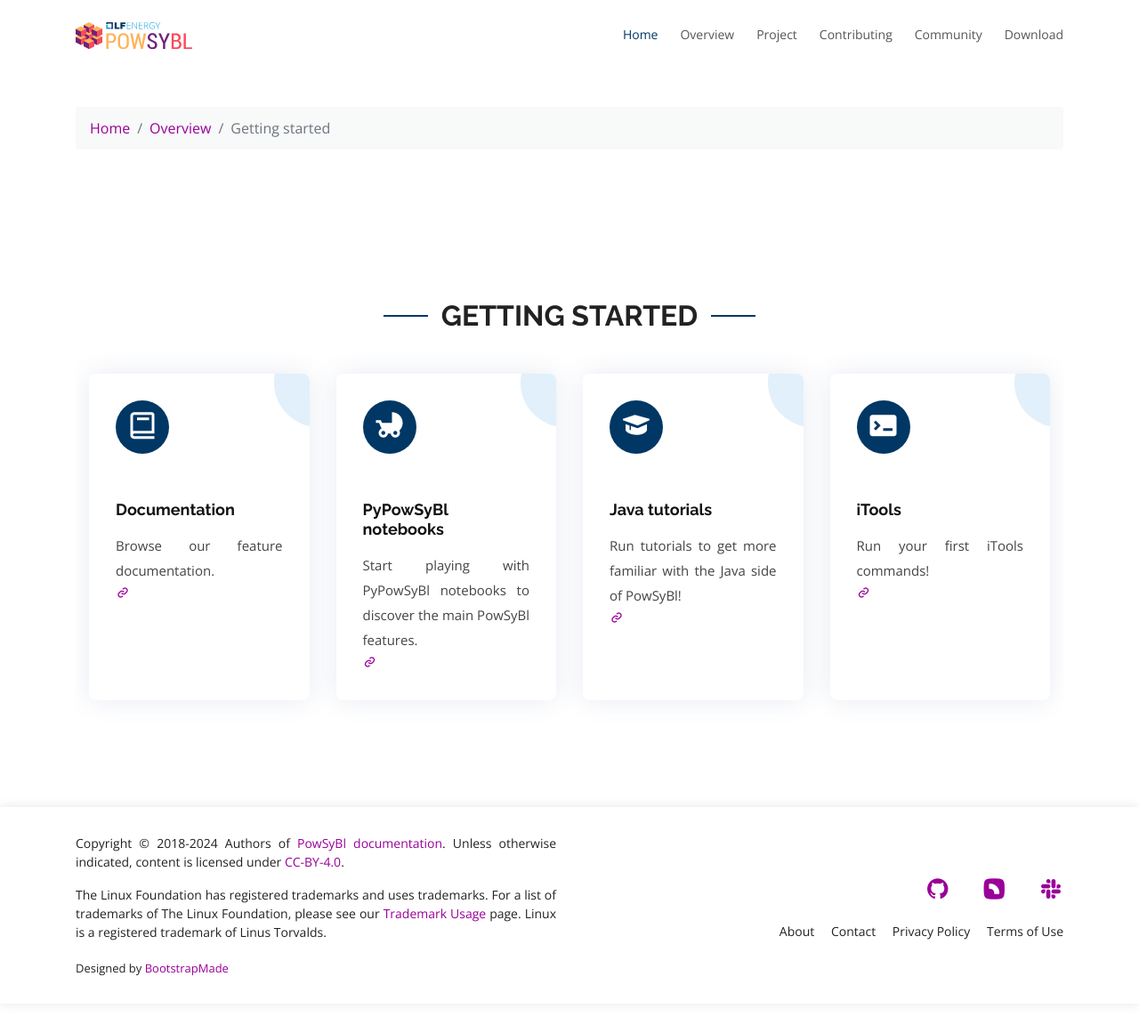
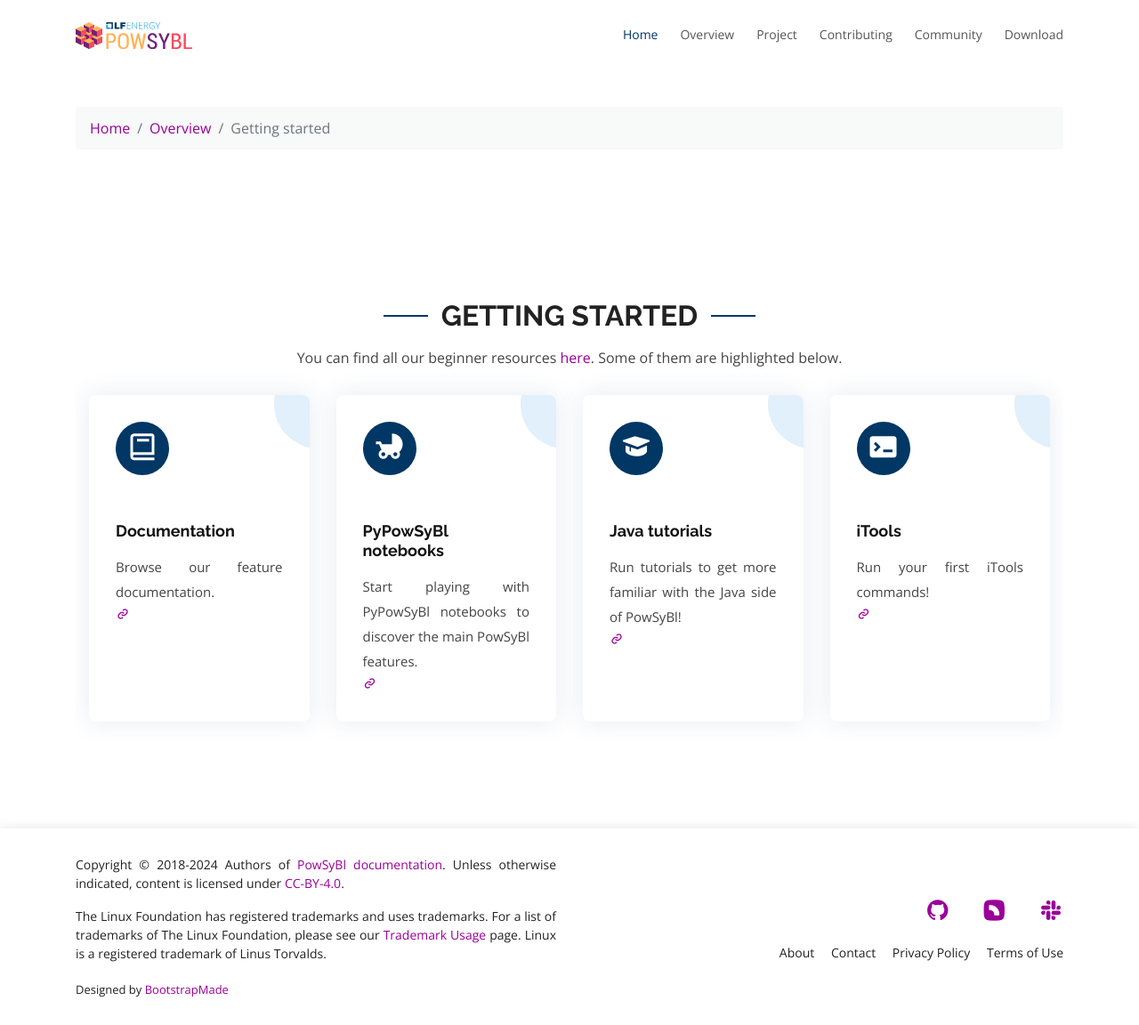
Before and after one commit to powsybl/powsybl.github.io, a Jekyll site: the page built from pages/overview/getting-started.html, in a window 1280 px wide and 1152 px high. Shown: the whole window at 89% size. Built offline with Jekyll 4.4.1, drawn with Linux system fonts in a browser that asks for light colours.

Commit message:
Redirect to readthedocs pages for itools
Signed-off-by: Sophie Frasnedo <sophie.frasnedo@rte-france.com>

```diff
--- a/pages/overview/getting-started.html
+++ b/pages/overview/getting-started.html
@@ -14,6 +14,7 @@
     <div class="container">
         <div class="section-title">
             <h2>Getting started</h2>
+            <p>You can find all our beginner resources <a href="https://powsybl.readthedocs.io/en/latest/gettingstarted.html" target="_blank">here</a>. Some of them are highlighted below.</p>
         </div>
         <div class="row">
             <div class="col-md-3 col-lg-3 d-flex align-items-stretch mb-5 mb-lg-0">
@@ -54,14 +55,14 @@
             </div>
             <div class="col-md-3 col-lg-3 d-flex align-items-stretch mb-5 mb-lg-0">
                 <div class="icon-box">
-                    <a href="../documentation/user/index.md">
+                    <a href="https://powsybl.readthedocs.io/en/latest/itools.html" target="_blank">
                         <div class="icon"><i class="bx bxs-terminal"></i></div>
                         <h4 class="title">iTools</h4>
                     </a>
                     <p class="description">
                         Run your first iTools commands!
                     </p>
-                    <a href="../documentation/user/index.md" title="More Details"><i class="bx bx-link"></i></a>
+                    <a href="https://powsybl.readthedocs.io/en/latest/itools.html" title="More Details" target="_blank"><i class="bx bx-link"></i></a>
                 </div>
             </div>
         </div>
```
